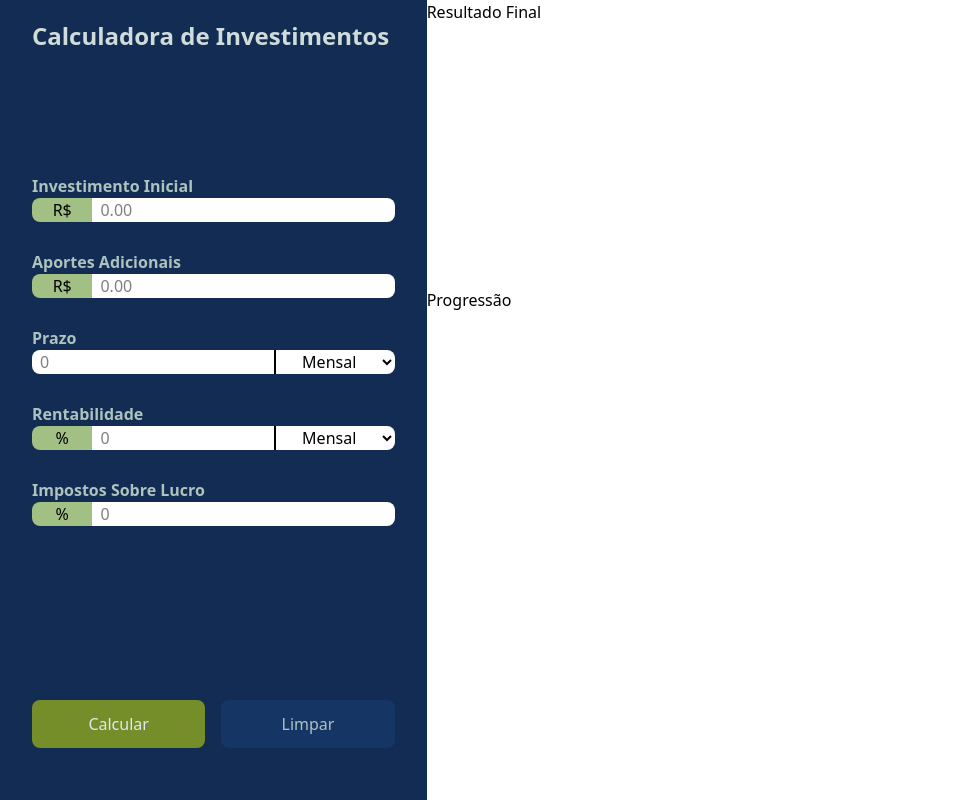
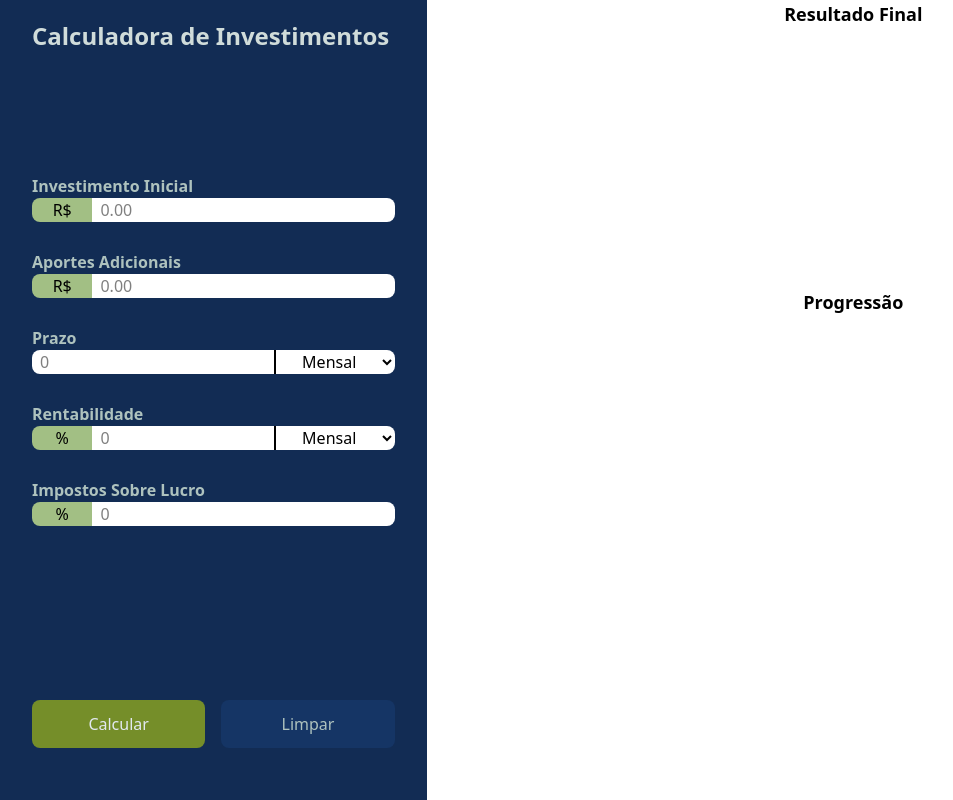
Before and after one commit to beatrizglima/projetoCalculadoraInvestimentos, a website built with Vite: page index.html in a window 1280 px wide. Shown: the whole page, without its empty margins (0-953 px from the left). Built offline with nearby package versions, Linux system fonts and the light colour scheme.

Commit message:
Estilizando o gráfico

```diff
--- a/index.html
+++ b/index.html
@@ -6,7 +6,7 @@
     <title>Calculadora de Investimentos Impressionadora</title>
     <link rel="stylesheet" href="./src/style.css" />
   </head>
-  <body class="h-dvh grid grid-cols-3 grid-rows-2">
+  <body class="h-[100dvh] grid grid-cols-3 grid-rows-2">
     <aside
       class="row-span-2 bg-[#122C54] flex flex-col justify-between py-5 px-2"
     >
@@ -146,14 +146,14 @@
         </button>
       </div>
     </aside>
-    <main class="h-full">
-      <section id="charts-container">
-        <div class="h-[36dvh]">
-          <p>Resultado Final</p>
+    <main class="row-span-2 col-span-2">
+      <section id="charts-container" class="h-full">
+        <div class="h-[36%] flex flex-col items-center pb-10">
+          <p class="font-bold text-lg">Resultado Final</p>
           <canvas id="final-money-distribution"></canvas>
         </div>
-        <div class="h-[56dvh]">
-          <p>Progressão</p>
+        <div class="h-[56%] flex flex-col items-center">
+          <p class="font-bold text-lg">Progressão</p>
           <canvas id="progression"></canvas>
         </div>
       </section>
```
